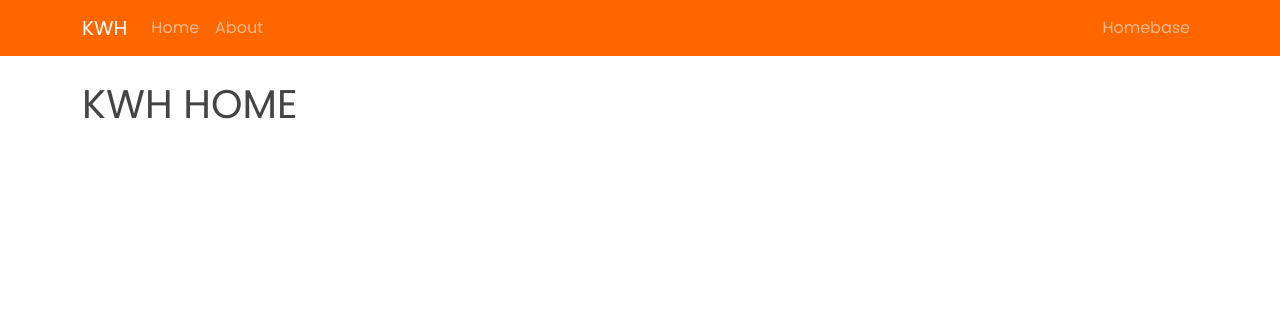
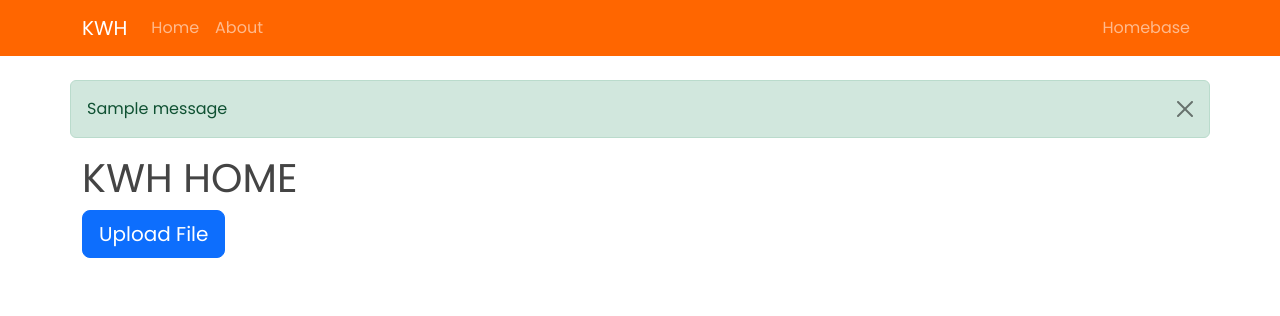
Before and after one commit to FNBBDevs/FNBB-Django-Playground, a Django app: page /kwh in a window 1280 px wide. Shown: the top 316 px of the page. Run offline with Django 4.2, Linux system fonts and the light colour scheme; tables that the repository leaves empty hold one stand-in row (Sample ...); one stand-in notice (Sample message) is shown; some libraries are stand-ins or nearby versions; some web fonts are replaced.

Commit message:
keyword highlighting can upload a file, and allows the user to search a keyword, and then have it highighted in the file view

```diff
--- /dev/null
+++ b/keyword_highlighting/forms.py
@@ -0,0 +1,5 @@
+from django import forms
+from django.core.validators import FileExtensionValidator
+
+class UploadFileForm(forms.Form):
+    file = forms.FileField()
--- a/keyword_highlighting/templates/kwh/base.html
+++ b/keyword_highlighting/templates/kwh/base.html
@@ -65,6 +65,20 @@
     </header>
     <main role="main" class="container">
       <div class="row">
+        {% if messages %} {% for message in messages %}
+        <div
+          class="alert alert-{{message.tags}} alert-dismissible fade show"
+          role="alert"
+        >
+          <button
+            type="button"
+            class="btn-close"
+            data-bs-dismiss="alert"
+            aria-label="Close"
+          ></button>
+          {{ message }}
+        </div>
+        {% endfor %} {% endif %}
         <div class="col-md-8">{% block content %} {% endblock %}</div>
       </div>
     </main>
--- a/keyword_highlighting/templates/kwh/home.html
+++ b/keyword_highlighting/templates/kwh/home.html
@@ -2,5 +2,6 @@
 {% block content %}
 <div class="kwh-home">
     <h1>KWH HOME</h1>
+    <a href="{% url 'kwh-upload' %}" class="btn btn-primary btn-lg" role="button">Upload File</a>
 </div>
 {% endblock content %}
--- a/keyword_highlighting/urls.py
+++ b/keyword_highlighting/urls.py
@@ -4,4 +4,6 @@ from .views import *
 urlpatterns = [
     path('kwh', view=home, name='kwh-home'),
     path('kwh/about/', view=about, name='kwh-about'),
+    path('kwh/file/upload', view=upload_file, name='kwh-upload'),
+    path('kwh/file/view', view=view_file, name='kwh-view')
 ]
--- a/keyword_highlighting/views.py
+++ b/keyword_highlighting/views.py
@@ -1,4 +1,8 @@
-from django.shortcuts import render
+from django.shortcuts import render, redirect
+from django.contrib import messages
+from .forms import *
+
+PRE_SEARCH_FILE = None
 
 # Create your views here.
 def home(request):
@@ -6,3 +10,53 @@ def home(request):
 
 def about(request):
     return render(request, 'kwh/about.html')
+
+def upload_file(request):
+    global PRE_SEARCH_FILE
+    if request.method == "POST":
+        form = UploadFileForm(request.POST, request.FILES)
+        if form.is_valid():
+            try:
+                context = {
+                    'title': 'View File',
+                    'file': [line.rstrip() for line in request.FILES['file'].read().decode('UTF-8').split('\n')],
+                    'keyword': ''
+                }
+                PRE_SEARCH_FILE = context['file']
+
+                return render(request, 'kwh/view_file.html', context=context)
+
+            except Exception as exception:
+                messages.warning(request, "A problem was encountered. Could not process file.")
+                messages.warning(request, f"Additional information: {exception}")
+                return redirect('kwh-home')
+        else:
+            messages.warning(request, "The form was not valid!")
+            return redirect('kwh-home')
+    else:
+        form = UploadFileForm()
+
+        context = {
+            'title': 'Upload File',
+            'form': form
+        }
+
+        return render(request, 'kwh/file_upload.html', context=context)
+
+def view_file(request):
+    global PRE_SEARCH_FILE
+    context = {
+        'title': 'View File',
+        'file': PRE_SEARCH_FILE,
+        'keyword': ''
+    }
+    PRE_SEARCH_FILE = PRE_SEARCH_FILE
+    if request.method == "POST":
+        keyword = request.POST.get('keyword')
+        print(f'VIEW FILE: GOT KEYWORD: {keyword}')
+        if keyword:
+            keyword = keyword.lower()
+
+            context['keyword'] = keyword
+
+    return render(request, 'kwh/view_file.html', context=context)
```
Also changed, not shown: homebase/templates/homebase/base.html (+14 -0 lines), keyword_highlighting/static/kwh/main.css (+24 -0 lines), keyword_highlighting/templates/kwh/file_upload.html (added, +12 -0 lines), keyword_highlighting/templates/kwh/view_file.html (added, +18 -0 lines), keyword_highlighting/templatetags/highlight.py (added, +25 -0 lines), keyword_highlighting/templatetags/__init__.py (added).
